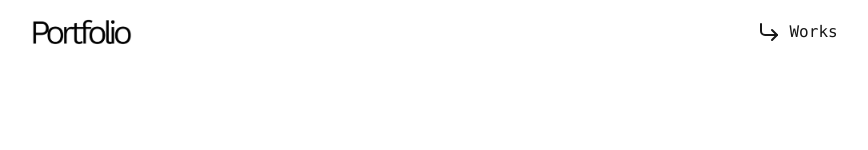
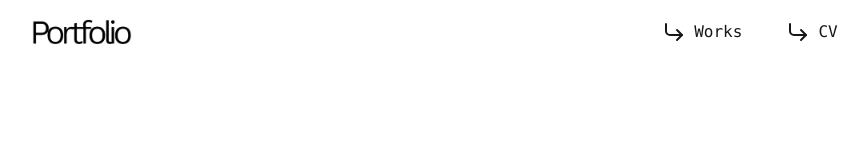
Before and after one commit to maysunktong/portfolio, a Next.js app: page / in a window 1280 px wide. Shown: the top 150 px of the page, without its empty margins (197-1065 px from the left). Built offline with nearby package versions, Linux system fonts and the light colour scheme.

Commit message:
add cv button

```diff
--- a/components/HeroBanner.tsx
+++ b/components/HeroBanner.tsx
@@ -34,9 +34,7 @@ export default function HeroBanner() {
           </p>
           <p className="font-bold">
             Would be a good fit for:{" "}
-            <span className="font-semibold underline">
-              frontend, fullstack
-            </span>
+            <span className="font-semibold underline">frontend, fullstack</span>
           </p>
           <p className="font-bold">
             Start from:{" "}
--- a/components/Navigation.tsx
+++ b/components/Navigation.tsx
@@ -26,9 +26,9 @@ export default function Navigation() {
           <li>
             <NavItemButton href="/works" label="Works" />
           </li>
-          {/* <li>
-            <NavItemButton href="/" label="Resume" />
-          </li> */}
+          <li>
+            <NavItemButton target="_blank" href="https://drive.google.com/file/d/1oN6EgAurVtGCjzrvhRQ0YTZirobftxFV/view" label="CV" />
+          </li>
         </ul>
       </nav>
     </header>
--- a/components/ui/NavItemButton.tsx
+++ b/components/ui/NavItemButton.tsx
@@ -7,9 +7,11 @@ export default function Menu({
   href,
   bg = "transparent",
   icon = <CornerDownRight />,
+  target = "_self",
 }: LinkButtonTypes) {
   return (
     <Link
+      target={target}
       href={href}
       className={`w-fit flex gap-2 justify-center items-center bg-${bg} font-mono px-4 py-1 hover:underline`}
     >
--- a/types/globlas.d.ts
+++ b/types/globlas.d.ts
@@ -6,6 +6,7 @@ type LinkButtonTypes= {
   bg?: string,
   textColor?: string;
   icon?: ReactElement;
+  target?: string;
 };
 
 type VideoProps = {
```
